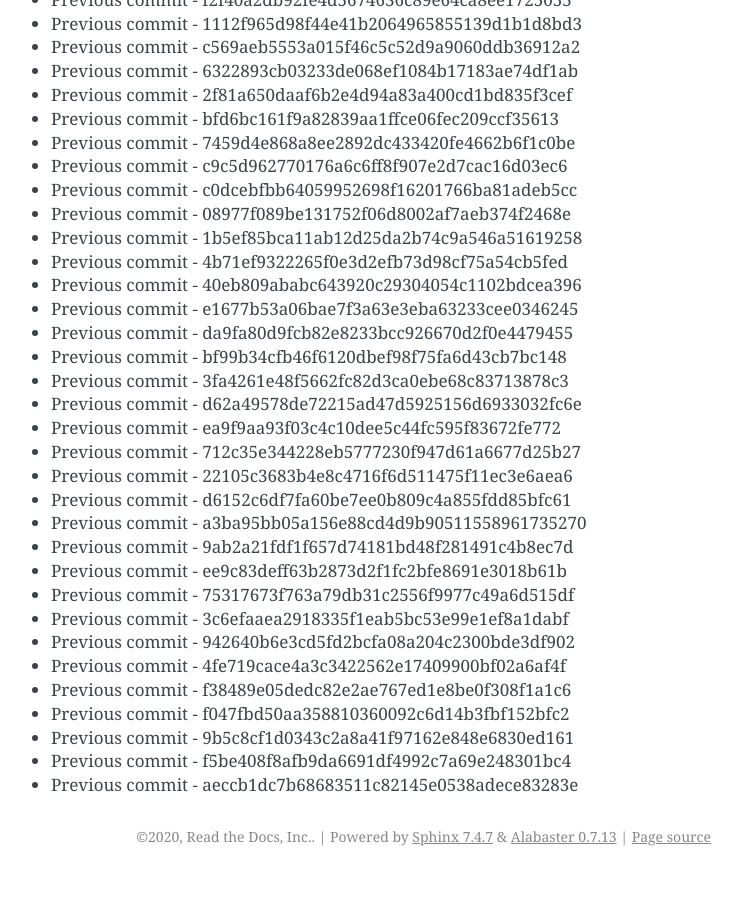
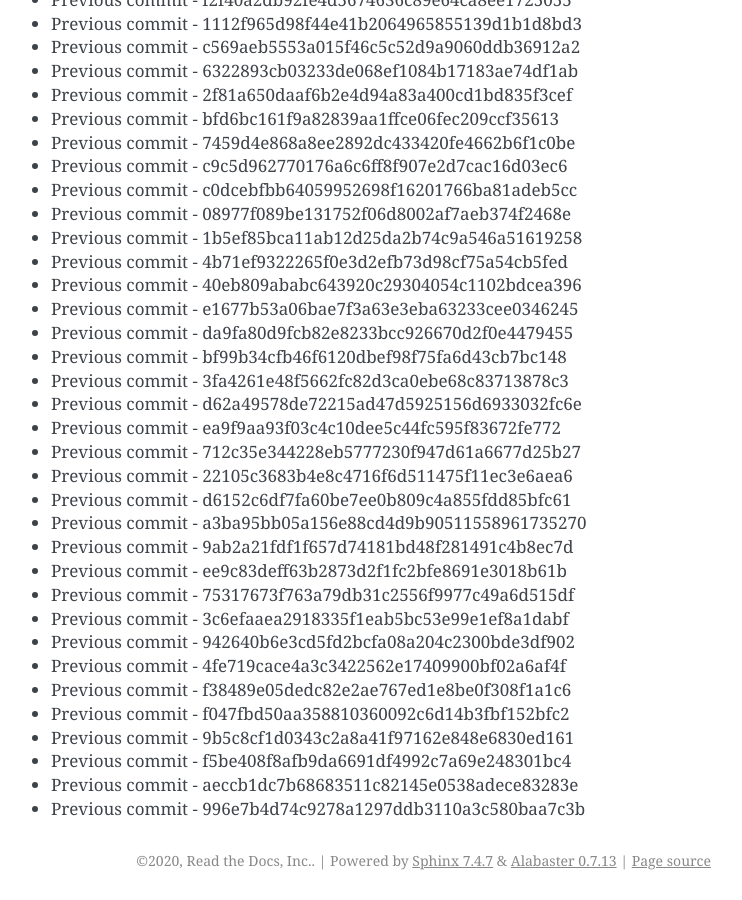
Before and after one commit to readthedocs/rtd-git-stresstest, a Sphinx documentation site: the page built from docs/updates.rst, in a window 1280 px wide and 900 px high, scrolled down 102078 px. Shown: the whole window, without its empty margins (399-1141 px from the left). Built offline with Sphinx 7.4.7, drawn with Linux system fonts in a browser that asks for light colours; before the commit the page ends 102954 px from its top, so only the background shows below that.

Commit message:
Generating commit from previous: 996e7b4d74c9278a1297ddb3110a3c580baa7c3b

```diff
--- a/docs/updates.rst
+++ b/docs/updates.rst
@@ -4321,3 +4321,4 @@ It can be tested for any performance characteristics.
 * Previous commit - 9b5c8cf1d0343c2a8a41f97162e848e6830ed161
 * Previous commit - f5be408f8afb9da6691df4992c7a69e248301bc4
 * Previous commit - aeccb1dc7b68683511c82145e0538adece83283e
+* Previous commit - 996e7b4d74c9278a1297ddb3110a3c580baa7c3b
```
